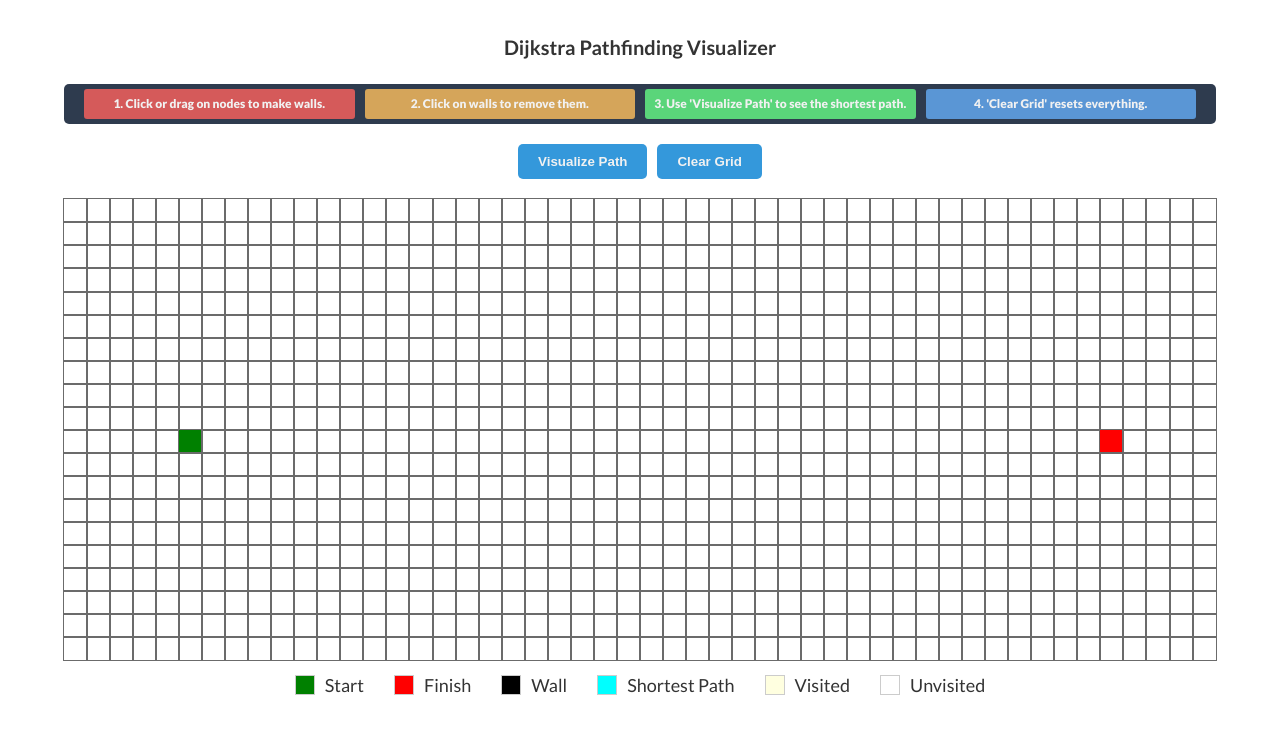
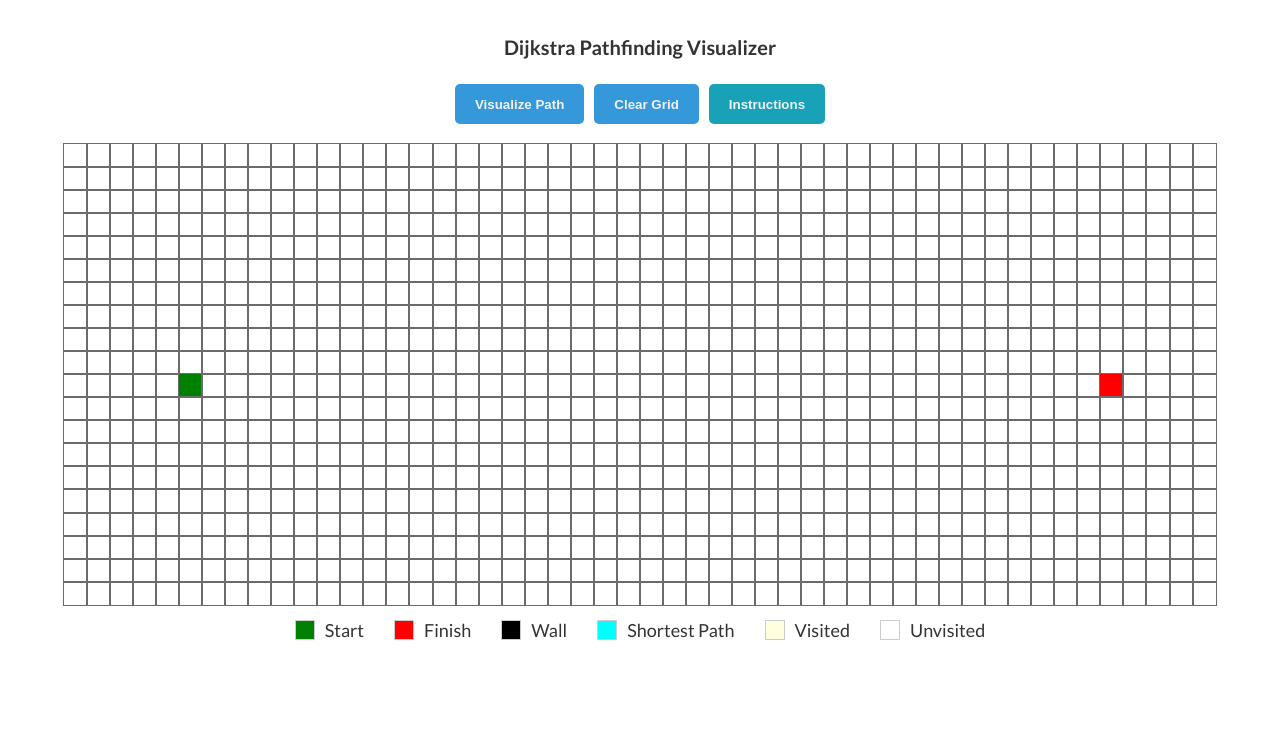
Before and after one commit to devbaggett/pathfinding-visualizer, a React (Create React App) app: page / in a window 1280 px wide. Shown: the top 734 px of the page. Built offline with nearby package versions, Linux system fonts and the light colour scheme; the HTML template or start-up script is replaced by a standard one.

Commit message:
Created InstructionsModal and factored out current Instructions component to it.

```diff
--- /dev/null
+++ b/src/UI/Button.css
@@ -0,0 +1,35 @@
+.base-button {
+    padding: 10px 20px;
+    height: 40px;
+    border: none;
+    border-radius: 5px;
+    font-weight: var(--font-weight-bold);
+    cursor: pointer;
+    color: var(--light-text-color);
+    transition: background-color var(--base-transition), transform 0.1s;
+}
+
+.base-button:active {
+    transform: translateY(2px);
+}
+
+.base-button:disabled {
+    background-color: var(--disabled-color) !important;
+    cursor: not-allowed;
+}
+
+.button-primary {
+    background-color: var(--primary-color);
+}
+
+.button-primary:hover {
+    background-color: var(--secondary-color);
+}
+
+.button-info {
+    background-color: var(--info-secondary-color);
+}
+
+.button-info:hover {
+    background-color: var(--info-secondary-hover-color);
+}
--- /dev/null
+++ b/src/UI/Button.jsx
@@ -0,0 +1,13 @@
+import './Button.css';
+
+const Button = (props) => {
+    const { children, variant, ...otherProps } = props;
+
+    return (
+        <button className={`base-button ${variant}`} {...otherProps}>
+            {children}
+        </button>
+    );
+};
+
+export default Button;
--- a/src/components/Controls/Controls.css
+++ b/src/components/Controls/Controls.css
@@ -4,31 +4,6 @@
     margin-bottom: 20px;
 }
 
-.controls button {
-    padding: 10px 20px;
-    background-color: var(--primary-color);
-    border: none;
-    border-radius: 5px;
-    color: var(--light-text-color);
-    font-weight: bold;
-    cursor: pointer;
-    transition: background-color var(--base-transition), transform 0.1s;
+.control-button {
     margin-right: 10px;
 }
-
-.controls button:last-child {
-    margin-right: 0;
-}
-
-.controls button:hover {
-    background-color: var(--secondary-color);
-}
-
-.controls button:active {
-    transform: translateY(2px);
-}
-
-.controls button:disabled {
-    background-color: #a4c0d0;
-    cursor: not-allowed;
-}
--- a/src/components/Controls/Controls.jsx
+++ b/src/components/Controls/Controls.jsx
@@ -1,3 +1,4 @@
+import Button from '../../UI/Button';
 import "./Controls.css";
 
 const Controls = (props) => {
@@ -9,12 +10,12 @@ const Controls = (props) => {
 
     return (
         <div className="controls">
-            <button onClick={visualizeDijkstra} disabled={isAnimating}>
+            <Button variant="button-primary control-button" onClick={visualizeDijkstra} disabled={isAnimating}>
                 Visualize Path
-            </button>
-            <button onClick={clearGrid} disabled={isAnimating}>
+            </Button>
+            <Button variant="button-primary control-button" onClick={clearGrid} disabled={isAnimating}>
                 Clear Grid
-            </button>
+            </Button>
         </div>
     );
 };
--- a/src/components/Instructions/Instructions.css
+++ /dev/null
@@ -1,42 +0,0 @@
-.instructions {
-    display: flex;
-    justify-content: space-between;
-    align-items: center;
-    padding: 5px 15px;
-    background-color: #2e3b4e;
-    border-radius: 5px;
-    margin-bottom: 20px;
-}
-
-.instructions span {
-    flex: 1;
-    text-align: center;
-    font-weight: var(--font-weight-bold);
-    font-size: 1.2em;
-    color: var(--light-text-color);
-    margin: 0 5px;
-    border-radius: 3px;
-    padding: 5px;
-    transition: background-color var(--base-transition), transform var(--base-transition);
-}
-
-.instructions span:nth-child(1) {
-    background-color: var(--alert-color);
-}
-
-.instructions span:nth-child(2) {
-    background-color: var(--warning-color);
-}
-
-.instructions span:nth-child(3) {
-    background-color: var(--success-color);
-}
-
-.instructions span:nth-child(4) {
-    background-color: var(--info-color);
-}
-
-.instructions span:hover {
-    background-color: #354a66;
-    transform: scale(1.25) translateY(-5px);
-}
--- a/src/components/Instructions/Instructions.jsx
+++ /dev/null
@@ -1,14 +0,0 @@
-import "./Instructions.css";
-
-const Instructions = () => {
-    return (
-        <div className="instructions">
-            <span>1. Click or drag on nodes to make walls.</span>
-            <span>2. Click on walls to remove them.</span>
-            <span>3. Use 'Visualize Path' to see the shortest path.</span>
-            <span>4. 'Clear Grid' resets everything.</span>
-        </div>
-    );
-};
-
-export default Instructions;
--- /dev/null
+++ b/src/components/InstructionsModal/InstructionsModal.css
@@ -0,0 +1,79 @@
+.modal-overlay {
+    position: fixed;
+    top: 0;
+    left: 0;
+    width: 100%;
+    height: 100%;
+    background-color: rgba(0, 0, 0, 0.7);
+    display: flex;
+    justify-content: center;
+    align-items: center;
+    z-index: 1000;
+}
+
+@media (max-width: 600px) {
+    .modal-overlay {
+        align-items: flex-start;
+        padding-top: 3%;
+    }
+}
+
+.modal-content {
+    background-color: var(--neutral-color);
+    padding: 30px;
+    border-radius: 10px;
+    box-shadow: 0 0 20px rgba(0, 0, 0, 0.4);
+    max-width: 500px;
+    text-align: left;
+    color: var(--light-text-color);
+    overflow-y: auto;
+}
+
+@media (max-width: 600px) {
+    .modal-content {
+        height: 100vh;
+        width: 100%;
+        max-width: none;
+        border-radius: 10px;
+    }
+}
+
+.modal-title {
+    text-align: center;
+    font-size: 2rem;
+    font-weight: var(--font-weight-bold);
+    color: var(--primary-color);
+    margin-bottom: 20px;
+}
+
+.modal-content ol {
+    counter-reset: item;
+    list-style-type: none;
+    font-size: 1.4em;
+    font-weight: 500;
+    padding-left: 20px;
+    line-height: 1.6;
+    margin-bottom: 20px;
+    overflow-y: auto;
+}
+
+.modal-content li {
+    margin-bottom: 15px;
+}
+
+.modal-content li::before {
+    counter-increment: item;
+    content: counter(item) ".";
+    margin-right: 15px;
+}
+
+.modal-content li span.keyword {
+    color: var(--primary-color);
+    font-weight: bold;
+}
+
+.modal-close-button {
+    display: block;
+    margin-left: auto;
+    margin-right: auto;
+}
--- /dev/null
+++ b/src/components/InstructionsModal/InstructionsModal.jsx
@@ -0,0 +1,48 @@
+import { useEffect, useMemo } from 'react';
+import Button from '../../UI/Button';
+import "./InstructionsModal.css";
+
+const MODAL_ACTIVE_CLASS = 'modal-overlay-active';
+
+const InstructionsModal = (props) => {
+    const { isOpen, onClose } = props;
+
+    const bodyClassList = useMemo(() => document.body.classList, []);
+
+    useEffect(() => {
+        isOpen ? bodyClassList.add(MODAL_ACTIVE_CLASS) : bodyClassList.remove(MODAL_ACTIVE_CLASS);
+
+        return () => {
+            bodyClassList.remove(MODAL_ACTIVE_CLASS);
+        };
+    }, [isOpen, bodyClassList]);
+
+    const handleOverlayClick = () => {
+        onClose();
+    };
+
+    const handleContentClick = (event) => {
+        event.stopPropagation();
+    };
+
+    return (
+        isOpen && (
+            <div className="modal-overlay" onClick={handleOverlayClick}>
+                <div className="modal-content" onClick={handleContentClick}>
+                    <h2 className="modal-title">How to Use</h2>
+                    <ol>
+                        <li><span className="keyword">Draw Walls: </span>Click or drag on nodes to make walls.</li>
+                        <li><span className="keyword">Remove Walls: </span>Click on walls to remove them.</li>
+                        <li><span className="keyword">Visualize Algorithm: </span> Click 'Visualize Path' to run
+                            algorithm.
+                        </li>
+                        <li><span className="keyword">Clear Grid: </span>Click 'Clear Grid' to reset.</li>
+                    </ol>
+                    <Button variant="modal-close-button button-primary" onClick={onClose}>Close</Button>
+                </div>
+            </div>
+        )
+    );
+};
+
+export default InstructionsModal;
--- a/src/index.css
+++ b/src/index.css
@@ -5,6 +5,8 @@
   --warning-color: #d5a55a;
   --success-color: #5ad57a;
   --info-color: #5a96d5;
+  --info-secondary-color: #17a2b8;
+  --info-secondary-hover-color: #138496;
   --light-text-color: #f1f1f1;
   --dark-text-color: #777;
   --neutral-color: #333;
@@ -15,6 +17,7 @@
   --wall-node-color: black;
   --shortest-path-node-color: aqua;
   --unvisited-node-color: #ffffff;
+  --disabled-color: #a4c0d0;
   --font-weight-bold: 900;
   --base-transition: 0.3s;
 }
@@ -39,3 +42,7 @@ body {
   padding: 3rem;
   box-sizing: border-box;
 }
+
+body.modal-overlay-active {
+  overflow: hidden;
+}
--- a/src/pages/PathfindingVisualizer/PathfindingVisualizer.css
+++ b/src/pages/PathfindingVisualizer/PathfindingVisualizer.css
@@ -12,3 +12,8 @@ h1 {
     opacity: 1;
     transform: translateY(0);
 }
+
+.actions-container {
+    display: flex;
+    justify-content: center;
+}
--- a/src/pages/PathfindingVisualizer/PathfindingVisualizer.jsx
+++ b/src/pages/PathfindingVisualizer/PathfindingVisualizer.jsx
@@ -12,7 +12,8 @@ import { handleMouseDown, handleMouseEnter, handleMouseUp } from '../../utils/gr
 import Legend from '../../components/Legend/Legend';
 import Controls from '../../components/Controls/Controls';
 import Grid from '../../components/Grid/Grid';
-import Instructions from '../../components/Instructions/Instructions';
+import InstructionsModal from '../../components/InstructionsModal/InstructionsModal';
+import Button from '../../UI/Button';
 import "../../shared/common.css";
 import "./PathfindingVisualizer.css";
 
@@ -22,6 +23,7 @@ const PathfindingVisualizer = () => {
     const [nodesInShortestPathOrder, setNodesInShortestPathOrder] = useState([]);
     const [isAnimating, setIsAnimating] = useState(false);
     const [mouseIsPressed, setMouseIsPressed] = useState(false);
+    const [isInstructionsModalOpen, setIsInstructionsModalOpen] = useState(false);
 
     useEffect(() => {
         setTimeout(() => {
@@ -74,11 +76,17 @@ const PathfindingVisualizer = () => {
         handleMouseUp(setMouseIsPressed);
     }, []);
 
+    const toggleInstructionsModal = () => {
+        setIsInstructionsModalOpen(!isInstructionsModalOpen);
+    };
+
     return (
         <div>
             <h1>Dijkstra Pathfinding Visualizer</h1>
-            <Instructions />
-            <Controls visualizeDijkstra={visualizeDijkstra} clearGrid={clearGrid} isAnimating={isAnimating} />
+            <div className="actions-container">
+                <Controls visualizeDijkstra={visualizeDijkstra} clearGrid={clearGrid} isAnimating={isAnimating} />
+                <Button variant="button-info" onClick={toggleInstructionsModal}>Instructions</Button>
+            </div>
             <Grid
                 grid={grid}
                 onMouseDown={handleGridMouseDown}
@@ -86,6 +94,7 @@ const PathfindingVisualizer = () => {
                 onMouseUp={handleGridMouseUp}
             />
             <Legend />
+            <InstructionsModal isOpen={isInstructionsModalOpen} onClose={toggleInstructionsModal} />
         </div>
     );
 };
```
